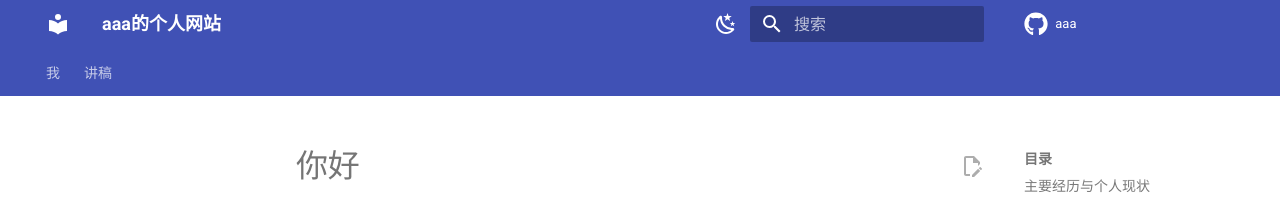
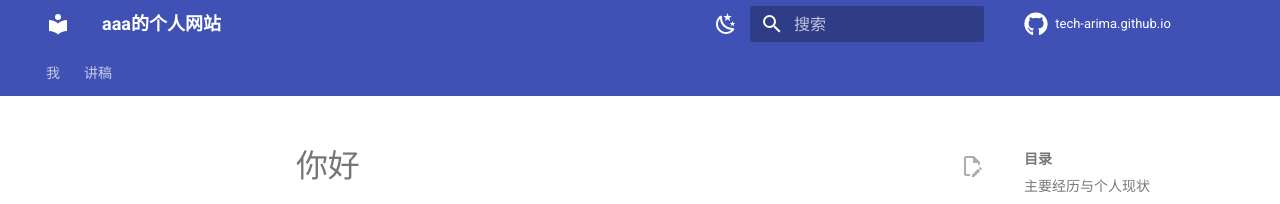
Before and after one commit to Tech-Arima/Tech-Arima.github.io, an MkDocs documentation site: the page built from docs/index.md, in a window 1280 px wide. Shown: the top 204 px of the page. Built offline with MkDocs 1.6.1 and Material for MkDocs 9.7.7, drawn with Linux system fonts in a browser that asks for light colours; nearby versions of some CDN libraries; library files that are not in the unit come from our copies; comment, search, counter and statistics services are not loaded.

Commit message:
Update mkdocs.yml

```diff
--- a/mkdocs.yml
+++ b/mkdocs.yml
@@ -77,8 +77,8 @@ edit_uri: edit/main/docs/
 # [top-right corner]
 # [添加 GitHub 仓库]
 # https://squidfunk.github.io/mkdocs-material/setup/adding-a-git-repository/
-repo_url: https://tech-arima.github.io
-repo_name: aaa
+repo_url: https://github.com/Tech-Arima/tech-arima.github.io
+repo_name: tech-arima.github.io
 # [bottom-left corner]
 # [版权说明]
 # https://squidfunk.github.io/mkdocs-material/setup/setting-up-the-footer/#copyright-notice
```
